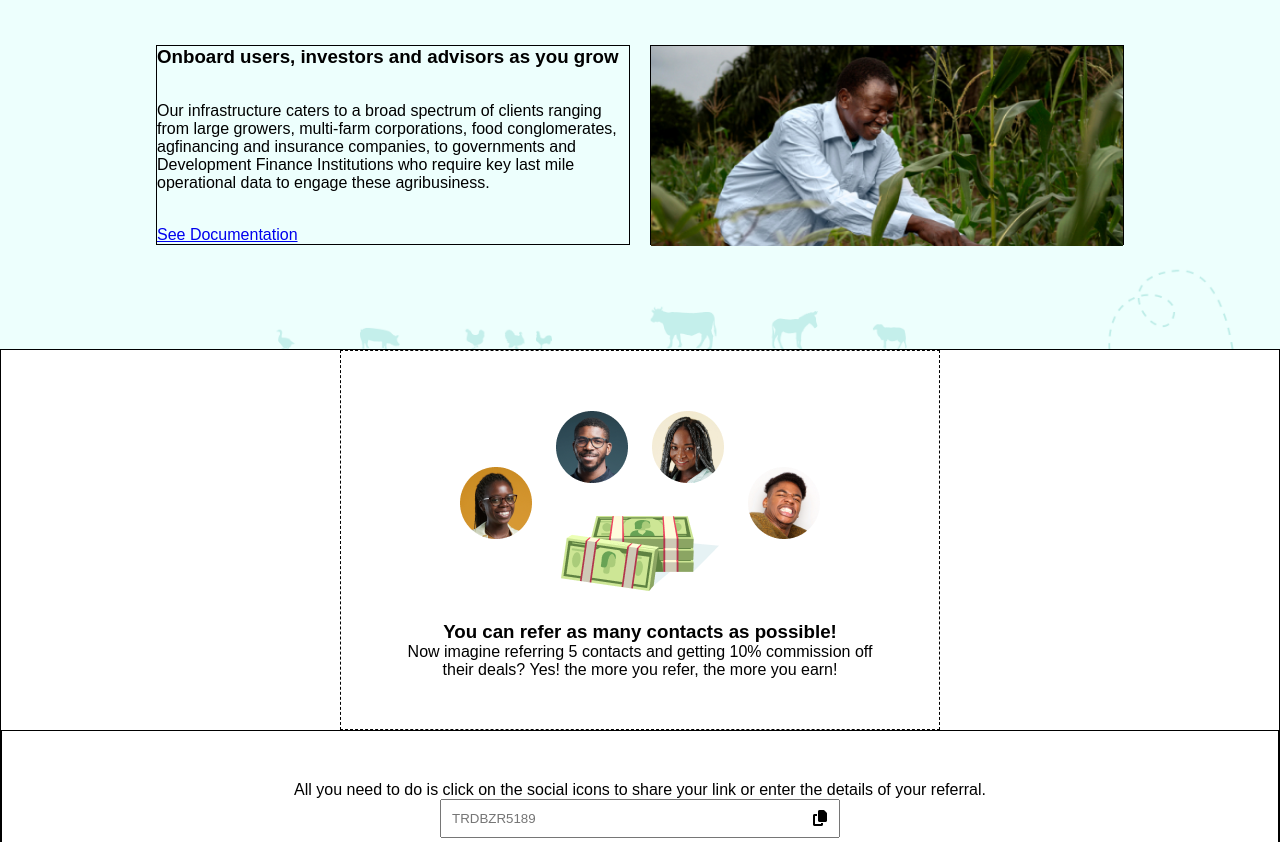
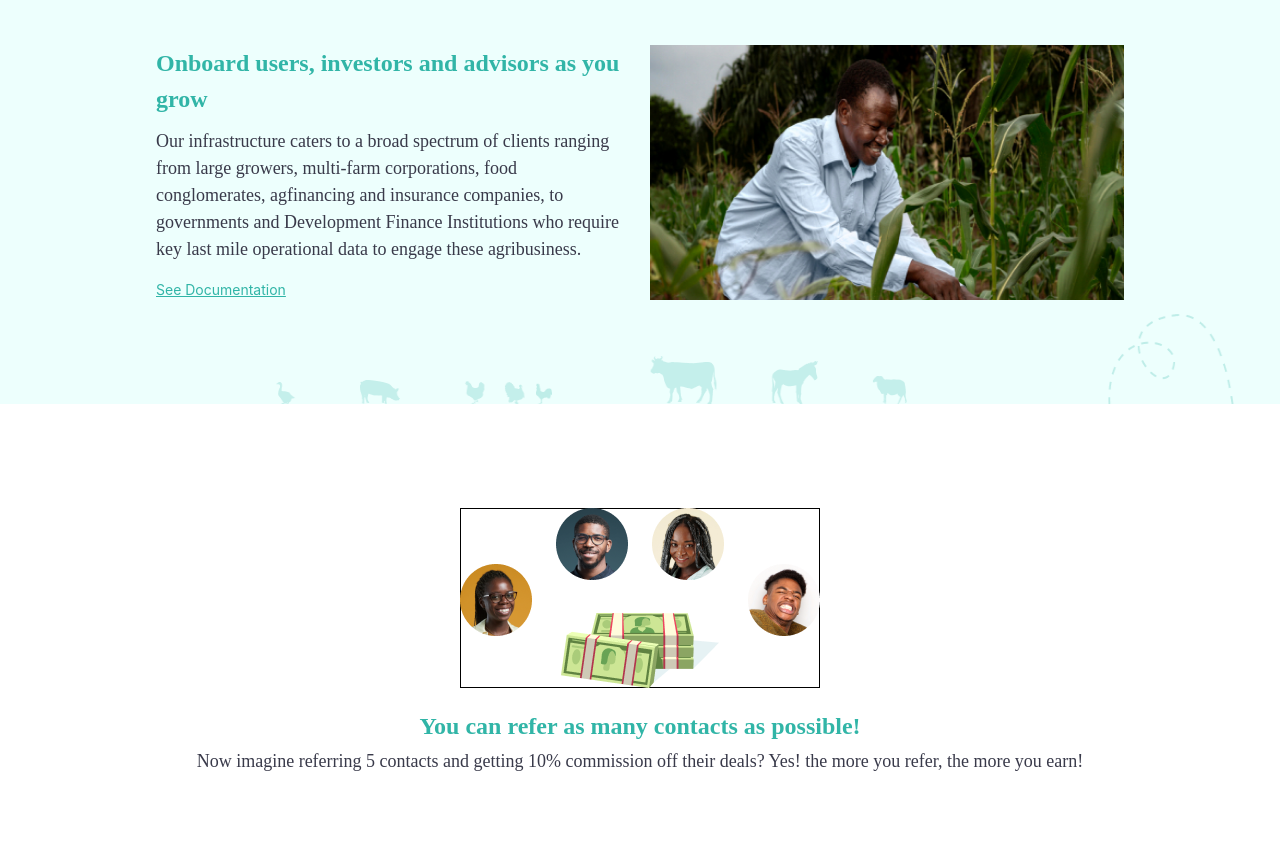
Before and after one commit to Timonwa/tradebuza, a plain HTML site: page index.html in a window 1280 px wide. Shown: the part 1410-2252 px from the top of the page. Drawn offline with Linux system fonts and the light colour scheme; a script that the page names is missing.

Commit message:
added more figma styles.

```diff
--- a/index.html
+++ b/index.html
@@ -195,7 +195,7 @@
               id="referral"
               placeholder="TRDBZR5189"
             />
-            <i class="fa fa-copy" aria-hidden="true"></i>
+            <img class="copy" src="assets/img/copy.svg" alt="copy icon">
           </div>
 
           <div class="social-links">
--- a/styles.css
+++ b/styles.css
@@ -67,6 +67,7 @@
 .cta1__form {
   background-color: #fff;
   width: 100%;
+  max-width: 456px;
   padding: 24px;
 }
 
@@ -167,7 +168,6 @@
 }
 .docs__wrapper > div {
   width: 50%;
-  border: 1px solid #000;
 }
 .docs__body {
   margin-right: 20px;
@@ -176,14 +176,35 @@
   justify-content: space-between;
 }
 .docs__body > h3 {
+  font-family: Nunito;
+  font-size: 24px;
+  font-style: normal;
+  font-weight: 700;
+  line-height: 36px;
+  letter-spacing: 0em;
+  padding-bottom: 8px;
+  color: #31b5a7;
 }
 .docs__body > p {
+  font-family: Nunito;
+  font-size: 18px;
+  font-style: normal;
+  font-weight: 400;
+  line-height: 27px;
+  letter-spacing: 0em;
+  color: #393a4a;
+  margin-bottom: 14px;
 }
 .docs__body > a {
+  color: #31b5a7;
+  font-family: SF Pro Text;
+  font-size: 14px;
+  line-height: 20px;
+  letter-spacing: 0px;
 }
 .docs__image {
   width: 100%;
-  height: 200px;
+  height: 255px;
 }
 .docs__image > img {
   width: 100%;
@@ -193,54 +214,95 @@
 /* cta2 */
 .cta2 {
   width: 100%;
-  border: 1px solid #000;
 }
 .cta2__top {
-  max-width: 600px;
-  margin: 0 auto;
-  padding: 50px;
-  border: 1px dashed #000;
+  padding: 104px 156px;
 }
 .cta2__top__image {
-  width: 100%;
-  height: 200px;
+  max-width: 360px;
+  height: 180px;
+  margin: 0 auto;
   display: flex;
   justify-content: center;
   align-items: center;
   margin-bottom: 20px;
+  border: 1px solid #000;
 }
 .cta2__top__body {
   text-align: center;
 }
 .cta2__top__body > h3 {
+  font-family: Nunito;
+  font-size: 24px;
+  font-style: normal;
+  font-weight: 700;
+  line-height: 36px;
+  letter-spacing: 0em;
+  color: #31b5a7;
+  margin-bottom: 4px;
 }
 .cta2__top__body > p {
+  font-family: Nunito;
+  font-size: 18px;
+  font-style: normal;
+  font-weight: 400;
+  line-height: 27px;
+  letter-spacing: 0em;
+  text-align: center;
+  color: #393a4a;
 }
 
 .cta2__bottom {
-  padding: 50px;
-  border: 1px solid #000;
+  padding: 104px 156px;
   text-align: center;
 }
 .cta2__bottom > p {
+  font-family: Nunito;
+  font-size: 24px;
+  font-style: normal;
+  font-weight: 700;
+  line-height: 36px;
+  letter-spacing: 0em;
+  background: #ffffff;
 }
 
 .cta2__bottom > .referral-input {
   position: relative;
-  max-width: 400px;
+  max-width: 408px;
+  height: 40px;
   margin: 0 auto;
 }
 .cta2__bottom > .referral-input > input {
   width: 100%;
-  /* max-width: 500px; */
-  padding: 10px;
+  padding: 10px 8px;
+  border-radius: 3px;
+  background-color: #fafbfc;
+  border: 2px solid #dfe1e6;
+  font-family: SF Pro Text;
+  font-size: 14px;
+  font-style: normal;
+  font-weight: 400;
+  line-height: 20px;
+  letter-spacing: 0px;
+  text-align: left;
+  color: #7a869a;
 }
-.fa-copy {
+.cta2__bottom > .referral-input > input::placeholder {
+  font-family: SF Pro Text;
+  font-size: 14px;
+  font-style: normal;
+  font-weight: 400;
+  line-height: 20px;
+  letter-spacing: 0px;
+  color: #7a869a;
+}
+.copy {
   position: absolute;
   transform: translate(-50%, -50%);
   right: 0px;
   top: 50%;
   z-index: 1;
+  color: white;
 }
 
 .social-links {
```
Also changed, not shown: assets/img/copy.svg (added).
